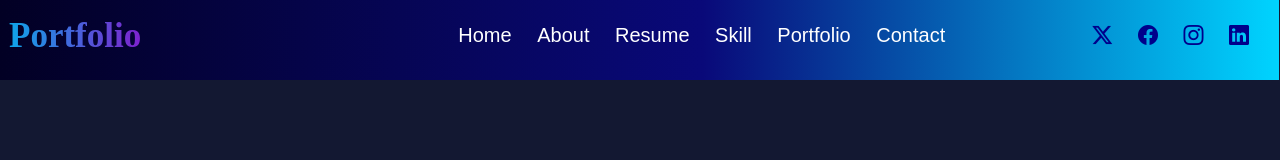
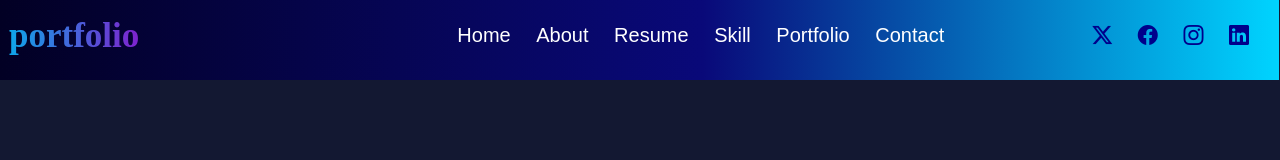
Before and after one commit to SarojTechnical/Saroj-Portfolio, a website: page index.html in a window 1280 px wide. Shown: the top 160 px of the page. Drawn offline with nearby package versions, Linux system fonts and the light colour scheme.

Commit message:
version 2.2.0

```diff
--- a/index.html
+++ b/index.html
@@ -21,7 +21,7 @@
   <body class="container-fluid">
     <header class="header">
       <div>
-        <div class="name">Portfolio</div>
+        <div class="name">portfolio</div>
       </div>
       <div class="home">
         <span>Home</span>
```
